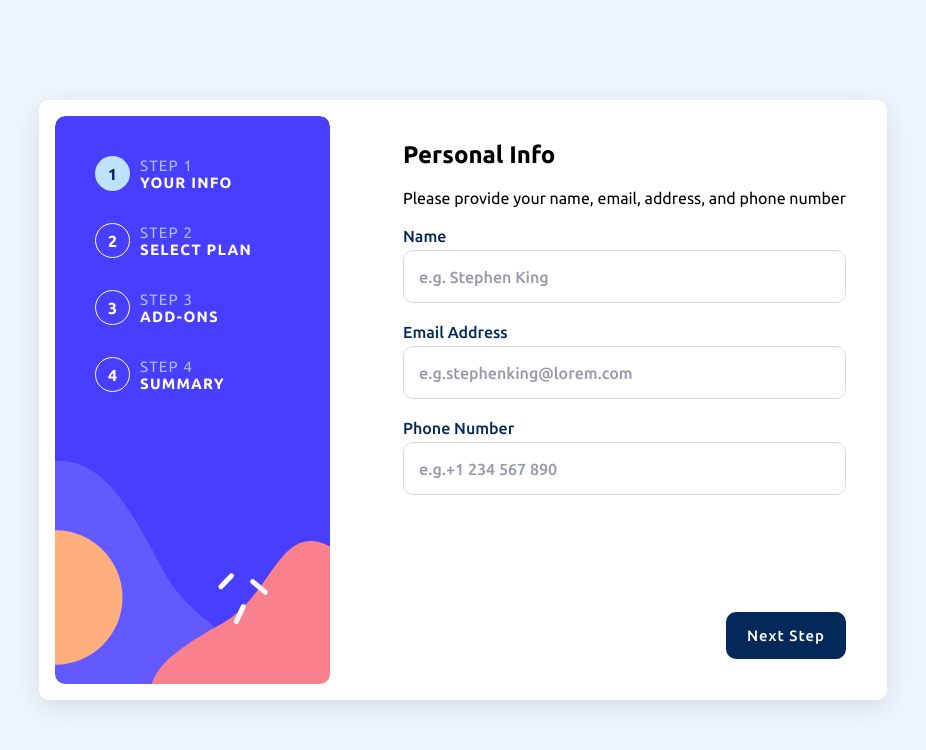
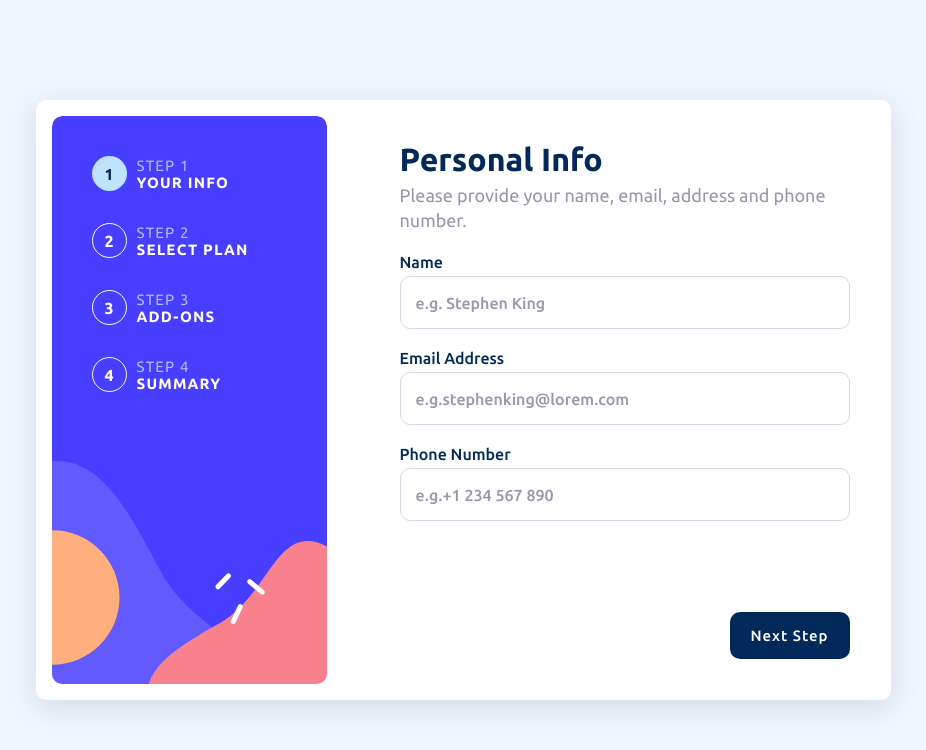
Before and after one commit to Mathitarazonad/angular-multisteps-form, an Angular app: page / in a window 1280 px wide. Shown: the top 750 px of the page, without its empty margins (177-1103 px from the left). Built offline with nearby package versions, Linux system fonts and the light colour scheme.

Commit message:
Add form step information to template

```diff
--- a/src/app/components/form-section/form-section.component.html
+++ b/src/app/components/form-section/form-section.component.html
@@ -1,7 +1,6 @@
 <section class='form-section'>
   <div class='form-section-container'>
-    <h2>Personal Info</h2>
-    <p>Please provide your name, email, address, and phone number</p>
+    <app-form-step-information [formStepInformation]='formStepsInformation[currentStep]' />
     <form>
       <app-first-form-step *ngIf='currentStep === 0' [updateFormData]='updateFormData' [resetInputErrors]='resetInputErrors' [inputErrors]='inputErrors' />
       <app-second-form-step [dateType]='dateType' *ngIf='currentStep === 1' />
--- a/src/app/components/form-section/form-section.component.ts
+++ b/src/app/components/form-section/form-section.component.ts
@@ -5,6 +5,7 @@ import { SecondFormStepComponent, Subscription } from '../second-form-step/secon
 import { DateTypeChangerComponent } from '../date-type-changer/date-type-changer.component';
 import { Addon, ThirdFormStepComponent } from '../third-form-step/third-form-step.component';
 import { FourthFormStepComponent } from '../fourth-form-step/fourth-form-step.component';
+import { FormStepInformationComponent } from '../form-step-information/form-step-information.component';
 
 export type DateType = 'monthly' | 'yearly'
 export interface FormData {
@@ -27,7 +28,7 @@ export interface FormStepInformation {
 @Component({
   selector: 'app-form-section',
   standalone: true,
-  imports: [CommonModule, FirstFormStepComponent, SecondFormStepComponent, ThirdFormStepComponent, FourthFormStepComponent, DateTypeChangerComponent],
+  imports: [CommonModule, FirstFormStepComponent, SecondFormStepComponent, ThirdFormStepComponent, FourthFormStepComponent, DateTypeChangerComponent, FormStepInformationComponent],
   templateUrl: './form-section.component.html',
   styleUrls: ['./form-section.component.css']
 })
```
